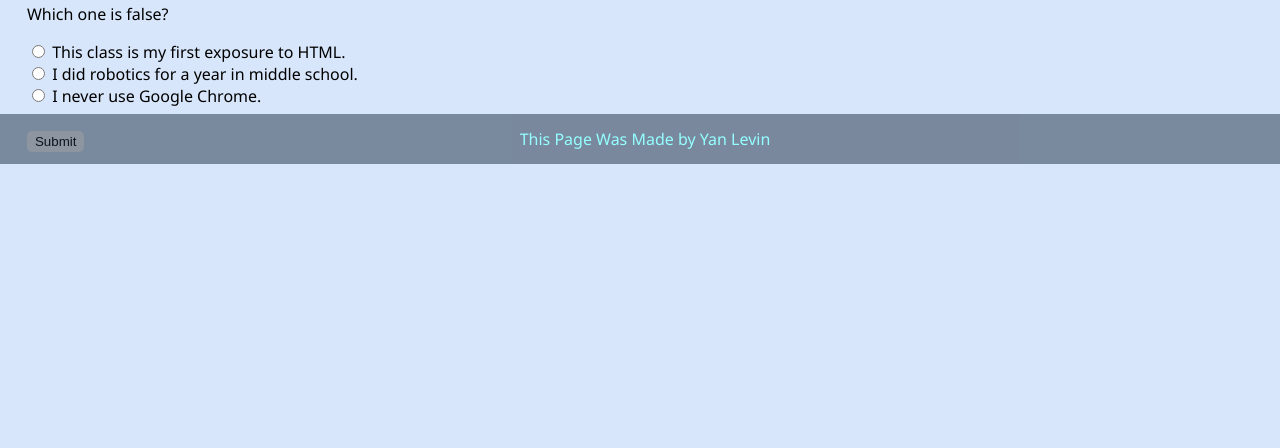
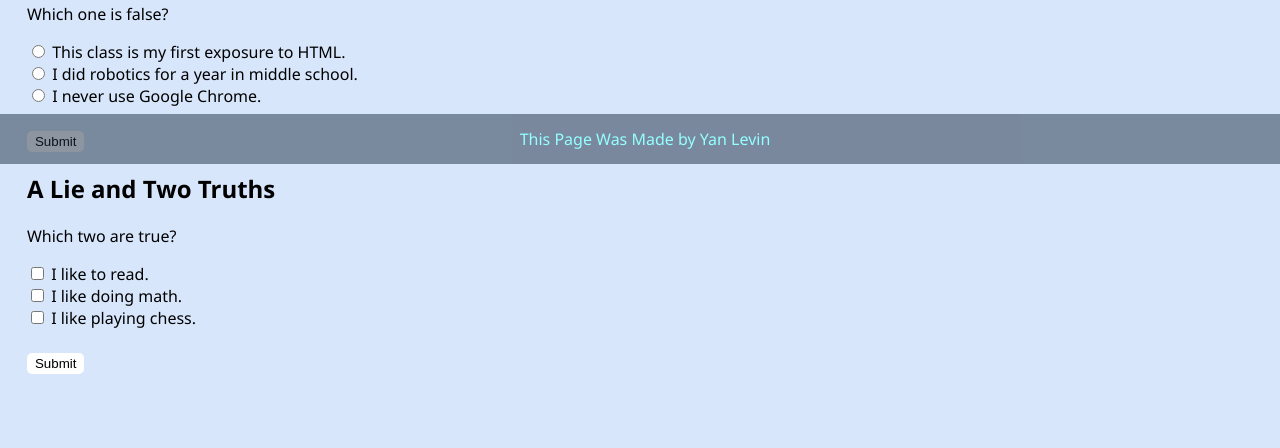
Before and after one commit to yl-2010/Day14_Forms, a plain HTML site: page index.html in a window 1280 px wide. Shown: the part 636-1084 px from the top of the page. Before the commit the page ends 862 px from the top, so only its background shows below. Drawn offline with Linux system fonts and the light colour scheme.

Commit message:
Finished assignment.

```diff
--- a/index.html
+++ b/index.html
@@ -28,7 +28,7 @@
         <input type="button" value="Submit" onclick="greet();">
         <p id="greet" style="font-size: x-large;"></p>
 
-        <h2>Warm up trivia question</h2>
+        <h2>Warm-up Trivia Question</h2>
         <p>What is the only food that cannot go bad?</p>
         <p id="trivia1-answer"></p>
         <form action="">
@@ -57,7 +57,19 @@
         <br>
         <input type="button" value="Submit" onclick="q1();">
 
-
+        <h2>A Lie and Two Truths</h2>
+        <p>Which two are true?</p>
+        <p id="q2-answer"></p>
+        <form action="">
+            <input type="checkbox" name="q2" id="r4">
+            <label for="read">I like to read.</label> <br>
+            <input type="checkbox" name="q2" id="r5">
+            <label for="math">I like doing math.</label> <br>
+            <input type="checkbox" name="q2" id="r6">
+            <label for="chess">I like playing chess.</label> <br>
+        </form>
+        <br>
+        <input type="button" value="Submit" onclick="q2();">
 
 
 
--- a/js/truth.js
+++ b/js/truth.js
@@ -3,7 +3,7 @@ let fname = "";
 function greet() {
     let greetParagraph = document.getElementById("greet");
 
-    greetParagraph.style.color = "green"
+    greetParagraph.style.color = "purple"
 
     fname = document.getElementById("fname").value;
     let lname = document.getElementById("lname").value;
@@ -57,3 +57,35 @@ function q1() {
         q1Answer.innerHTML = fname + ", select something!";
     }
 }
+
+
+function q2() {
+    let q2Answer = document.getElementById("q2-answer");
+
+
+    // get values from form
+    let readSelected = document.getElementById("r4").checked;
+    let mathSelected = document.getElementById("r5").checked;
+    let chessSelected = document.getElementById("r6").checked;
+
+    // give result based off of what they selected
+    if ((readSelected && mathSelected) && !chessSelected){
+        q2Answer.innerHTML = fname + ", you are right. I like reading and math.";
+    }
+    else if ((readSelected && mathSelected) && chessSelected) {
+        q2Answer.innerHTML = fname + ", try again. This time, only check two boxes."
+    }
+    else if ((!readSelected && mathSelected) && chessSelected) {
+        q2Answer.innerHTML = fname + ", you are partially correct. One of those is correct.";
+    }
+    else if ((readSelected && !mathSelected) && chessSelected) {
+        q2Answer.innerHTML = fname + ", you are partially correct. One of those is correct.";
+    }
+    else if ((!readSelected && !mathSelected) && !chessSelected) {
+        q2Answer.innerHTML = fname + ", you are wrong. Try selecting something next time.";
+    }
+
+    else {
+        q2Answer.innerHTML = fname + ", you are wrong. You should select more than one thing next time.";
+    }
+}
```
